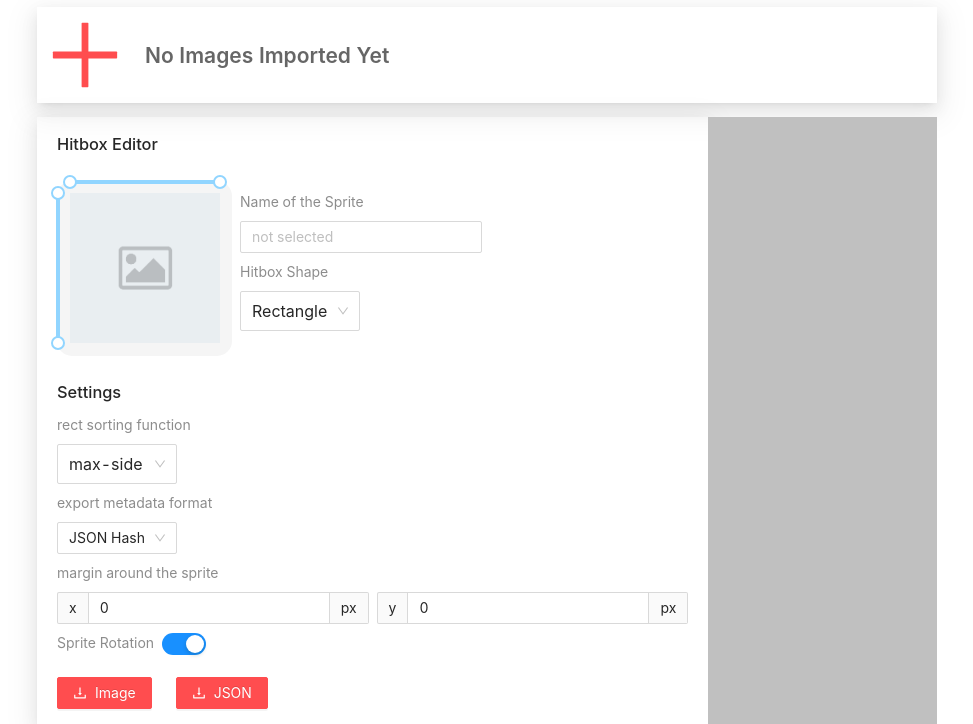
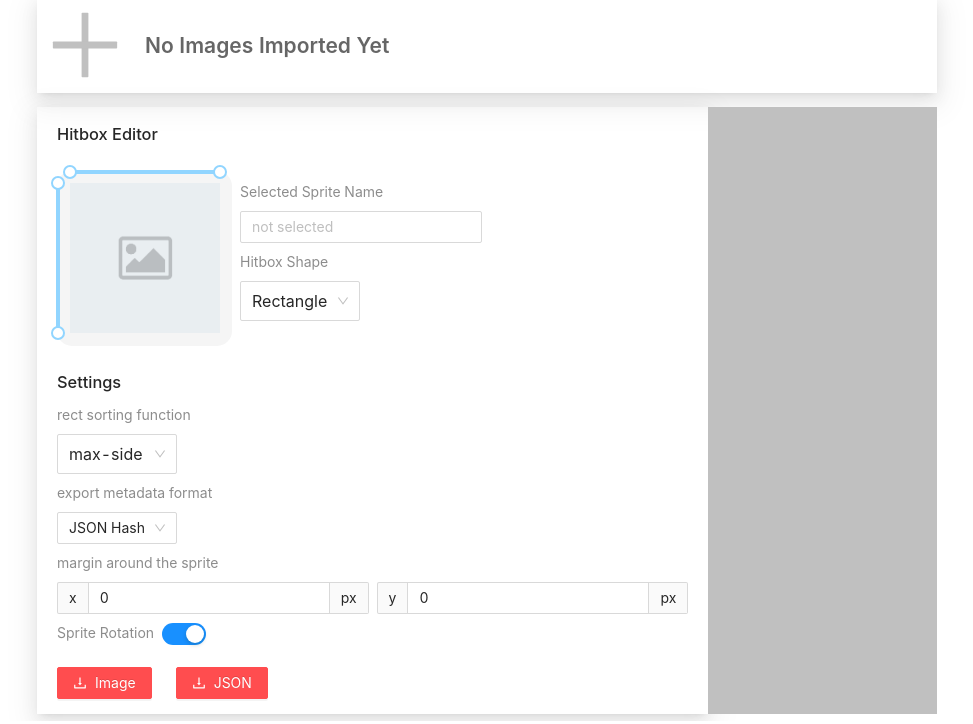
Before and after one commit to cosmicsplendor/texture-atlas-generator-gui, a React app: page / in a window 1280 px wide. Shown: the part 79-803 px from the top of the page, without its empty margins (153-1126 px from the left). Built offline with nearby package versions, Linux system fonts and the light colour scheme.

Commit message:
Add update action to importAxns and make sprite name editable

```diff
--- a/src/components/Canvas/index.js
+++ b/src/components/Canvas/index.js
@@ -22,7 +22,7 @@ export default () => {
         texAtlas
             .applySettings(settings)
             .render(imports)
-    }, [ settings.sortingFn, settings.rotationEnabled, settings.margin, imports ])
+    }, [ settings.sortingFn, settings.rotationEnabled, settings.margin, JSON.stringify(imports.map(({ name, ...rest }) => ({ ...rest }))) ])
 
     return (
        <div className={styles.preview} ref={previewContainerRef}>
--- a/src/components/ImportPanel/ImportedItemsList/ImportedItem.js
+++ b/src/components/ImportPanel/ImportedItemsList/ImportedItem.js
@@ -3,7 +3,7 @@ import { useContext, useCallback } from "react"
 import AppContext from "../../../AppContext"
 import styles from "../style.css"
 
-export default ({ src, id, name }) => {
+export default ({ src, id }) => {
     const { importAxns, activeSprite, setActiveSprite } = useContext(AppContext)
     const removeImportedItem = useCallback((e) => {
         e.stopPropagation()
--- a/src/components/ImportPanel/style.css
+++ b/src/components/ImportPanel/style.css
@@ -4,7 +4,7 @@
     display: flex;
     box-sizing: border-box;
     width: 90%;
-    margin: 1em 0;
+    margin-bottom: 1em;
     padding: 8px;
 }
 
@@ -69,7 +69,7 @@
 
 .importBtn {
     composes: importPanelItem;
-    color: #ff4d4f;
+    color: silver;
     font-size: 80px;
     opacity: 1;
     margin-right: 20px;
--- a/src/components/SidePanel/MetaPanel.js
+++ b/src/components/SidePanel/MetaPanel.js
@@ -11,12 +11,10 @@ const { Option } = Select
 const hitboxShapes = [ "Circle", "Rectangle"]
 
 export default () => {
-    const { activeSprite, imports } = useContext(AppContext)
-    console.log({ activeSprite })
-    console.log(imports.find(({ id }) => activeSprite === id))
+    const { activeSprite, imports, importAxns } = useContext(AppContext)
     const { src: spriteImg, name } = useMemo(() => {
         return imports.find(({ id }) => activeSprite === id)
-    }, [ activeSprite ]) || {}
+    }, [ activeSprite, imports ]) || {}
     const inputsDisabled = !activeSprite
     return (
         <div>
@@ -33,8 +31,8 @@ export default () => {
                 </Space>
                 <Space direction="vertical">
                         <Space direction="vertical">
-                            <Text type="secondary">Name of the Sprite</Text>
-                            <Input className={styles.input} value={name} placeholder="not selected"/>
+                            <Text type="secondary">Selected Sprite Name</Text>
+                            <Input className={styles.input} value={name} placeholder="not selected" onChange={e => importAxns.update({ id: activeSprite, name: e.target.value })}/>
                         </Space>
                         <Space direction="vertical">
                             <Text type="secondary">Hitbox Shape</Text>
--- a/src/constants/actionTypes/imports.js
+++ b/src/constants/actionTypes/imports.js
@@ -1,3 +1,4 @@
 export const add = "ADD"
 export const remove = "REMOVE"
 export const clear = "CLEAR"
+export const update = "UPDATE"
--- a/src/hooks/useImports.js
+++ b/src/hooks/useImports.js
@@ -13,6 +13,8 @@ export default () => {
                     name: payload.name.replace(/\..+/, "")
                 }
                 return [ newImport, ...prevImports ]
+            case importAxnTypes.update:
+                return prevImports.map(imp => imp.id === payload.id ? { ...imp, ...payload }: imp)
             case importAxnTypes.remove:
                 return prevImports.filter(({ id }) => id !== payload.id)
             case importAxnTypes.clear:
@@ -23,6 +25,10 @@ export default () => {
     const add = useCallback(item => {
         setImports({ type: importAxnTypes.add, payload: item })
     }, [])
+
+    const update = useCallback(payload => {
+        setImports({ type: importAxnTypes.update, payload })
+    })
 
     const remove = useCallback(item => {
         setImports({ type: importAxnTypes.remove, payload: item })
@@ -36,6 +42,7 @@ export default () => {
         imports,
         importAxns: {
             add,
+            update,
             remove,
             clear
         }
--- a/src/utils/texAtlas/index.js
+++ b/src/utils/texAtlas/index.js
@@ -8,6 +8,7 @@ const spriteToTexture = ({ src, name }) => {
     const tex = new Texture({ imgUrl: src })
     tex.width = tex.img.width
     tex.height = tex.img.height
+    console.log({ name, src })
     tex.name = name.replace("\..+$", "")
     return tex
 }
```
